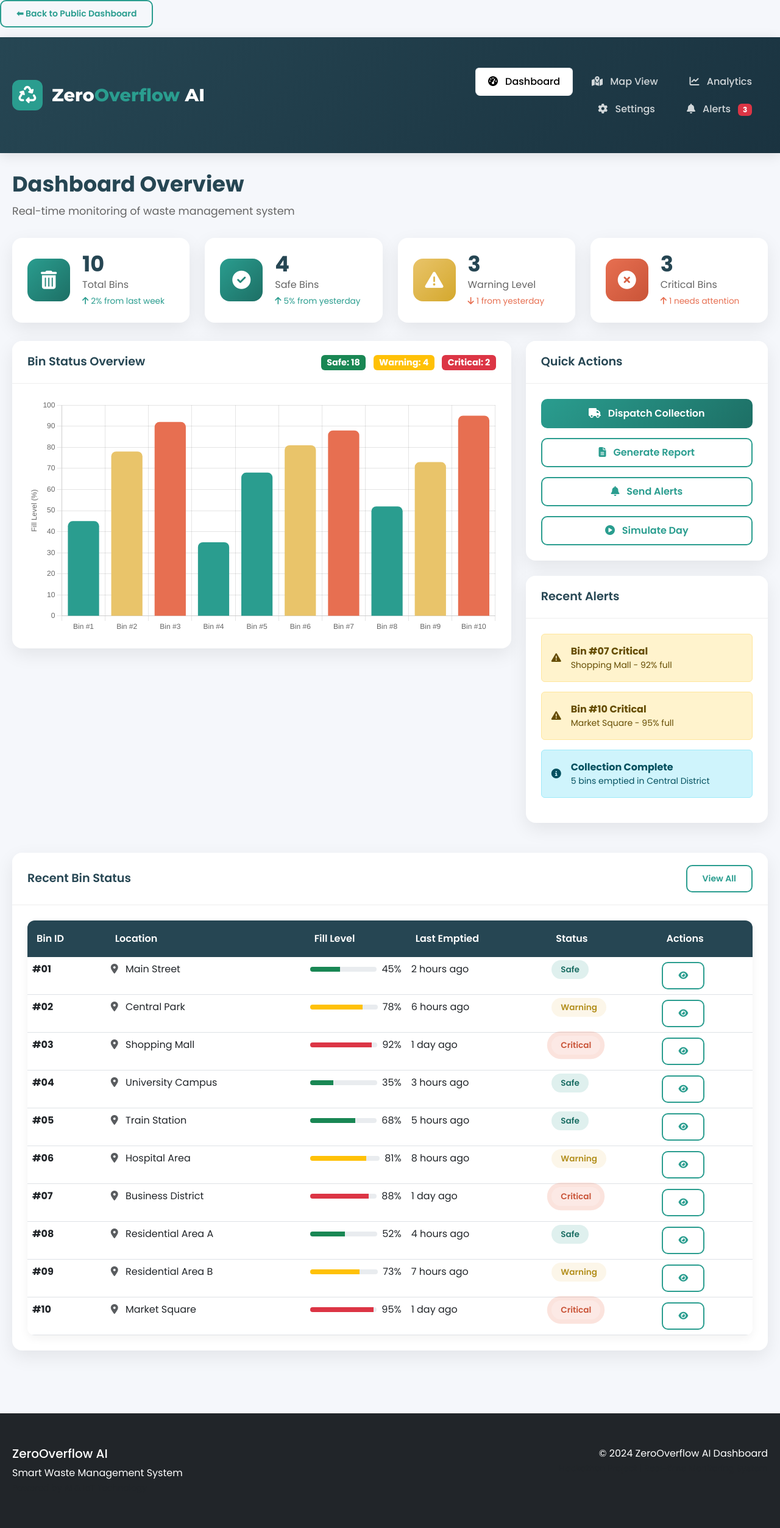
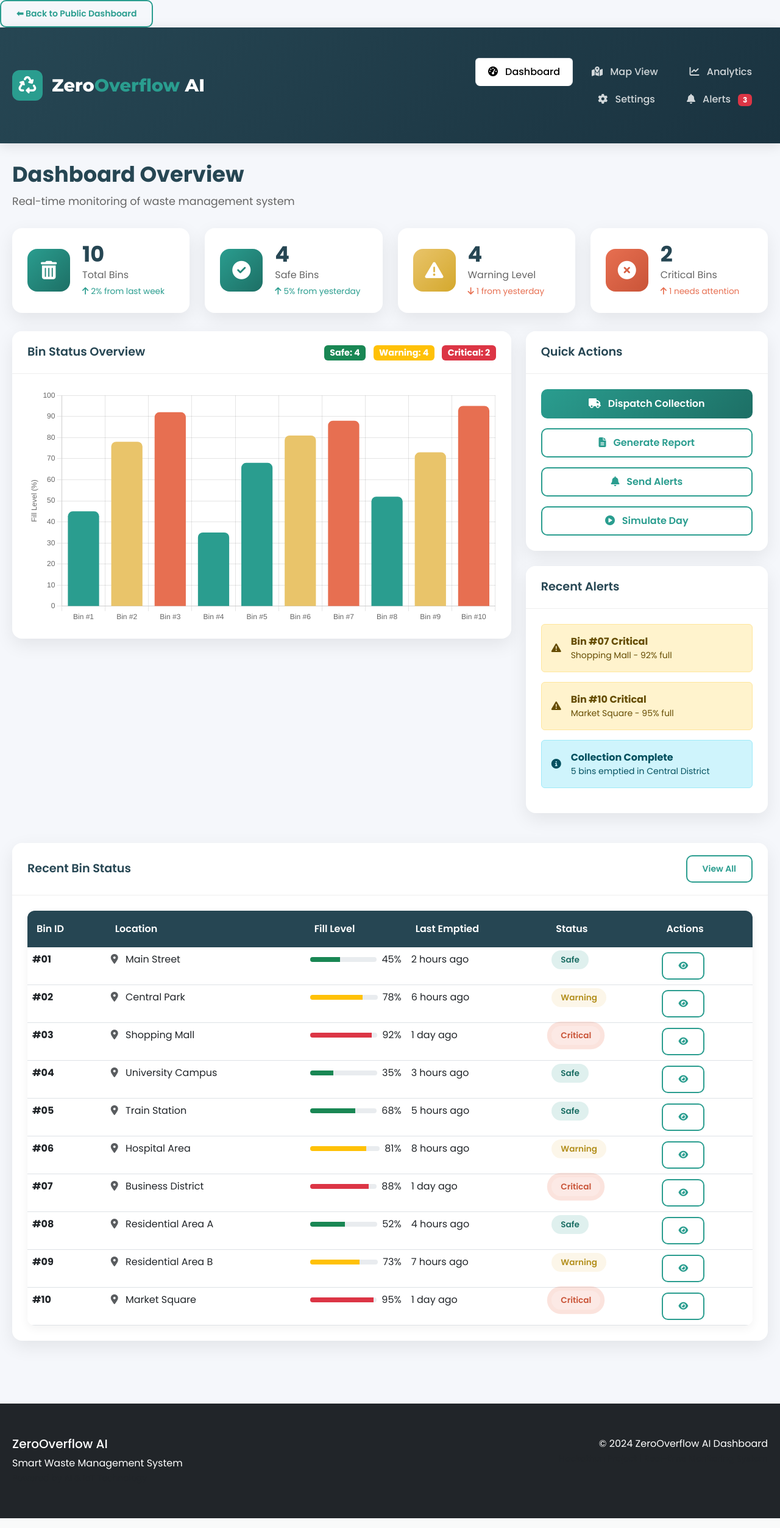
Before and after one commit to ruchitajoshi0809-rgb/zerooverflow, a Django app: page / in a window 1280 px wide. Shown: the whole page at 61% size. Run offline with Django 5.2, Linux system fonts and the light colour scheme; data that the repository does not hold is empty.

Commit message:
Updated AI logic and dashboard UI

```diff
--- a/home/ai_model.py
+++ b/home/ai_model.py
@@ -1,4 +1,6 @@
 def predict_overflow(fill_level, hours_since_last_collection):
-    if fill_level >= 80 and hours_since_last_collection >= 6:
+    DAYS_20_IN_HOURS =  20 * 24
+
+    if fill_level >= 80 and hours_since_last_collection >= DAYS_20_IN_HOURS:
         return True
     return False
--- a/home/models.py
+++ b/home/models.py
@@ -1,5 +1,4 @@
-# home/models.py - COMPLETE CORRECT VERSION
-from django.db import models  # ← THIS LINE IS MISSING!
+from django.db import models
 from django.utils import timezone
 
 class GarbageBin(models.Model):
--- a/home/templates/home/dashboard.html
+++ b/home/templates/home/dashboard.html
@@ -468,9 +468,10 @@
     </style>
 </head>
 <body>
-    <a href="/" class="btn btn-sm btn-outline-primary mb-3">
-    ⬅ Back to Public Dashboard
-</a>
+    <a href="/" class="btn btn-sm btn-outline-primary">
+        ⬅ Back to Public Dashboard
+    </a>
+
     <!-- Header with Navigation -->
     <header class="dashboard-header">
         <div class="dashboard-container">
@@ -549,7 +550,7 @@
                             <i class="fas fa-check-circle"></i>
                         </div>
                         <div class="stat-info">
-                            <div class="stat-value" id="safe-bins">18</div>
+                            <div class="stat-value" id="safe-bins">4</div>
                             <div class="stat-label">Safe Bins</div>
                             <div class="stat-change positive">
                                 <i class="fas fa-arrow-up me-1"></i> 5% from yesterday
@@ -591,7 +592,7 @@
                             <div class="card-header d-flex justify-content-between align-items-center">
                                 <span>Bin Status Overview</span>
                                 <div>
-                                    <span class="badge bg-success me-2">Safe: 18</span>
+                                    <span class="badge bg-success me-2">Safe: 4</span>
                                     <span class="badge bg-warning me-2">Warning: 4</span>
                                     <span class="badge bg-danger">Critical: 2</span>
                                 </div>
@@ -770,7 +771,6 @@
                                     </tr>
                                 </thead>
                                 <tbody>
-                                    <!-- Data will be populated by JavaScript -->
                                 </tbody>
                             </table>
                         </div>
@@ -1141,7 +1141,7 @@
                     <small class="text-muted">Powered by AI & IoT Technology</small>
                 </div>
                 <div class="col-md-6 text-md-end">
-                    <p class="mb-0">© 2024 ZeroOverflow AI Dashboard</p>
+                    <p class="mb-0"> &copy;  2024 ZeroOverflow AI Dashboard</p>
                     <small class="text-muted">Hackathon Project | Real-time Monitoring System</small>
                 </div>
             </div>
@@ -1199,9 +1199,9 @@
             const criticalBins = binData.filter(bin => bin.status === "critical").length;
 
             document.getElementById('total-bins').textContent = totalBins;
-            document.getElementById('safe-bins').textContent = safeBins;
-            document.getElementById('warning-bins').textContent = warningBins;
-            document.getElementById('danger-bins').textContent = criticalBins;
+            //document.getElementById('safe-bins').textContent = safeBins;
+            //document.getElementById('warning-bins').textContent = warningBins;
+            //document.getElementById('danger-bins').textContent = criticalBins;
         }
 
         function renderBinTable() {
--- a/home/views.py
+++ b/home/views.py
@@ -1,38 +1,47 @@
 from django.shortcuts import render, redirect
 from django.http import JsonResponse
 from django.utils import timezone
-from .models import GarbageBin, Complaint  # Add Complaint import
+from .models import GarbageBin, Complaint
 from .ai_model import predict_overflow
 from datetime import datetime
 import json
 
+
 def dashboard(request):
     bins = GarbageBin.objects.all()
 
+    # Calculate overflow risk for each bin
     for bin in bins:
-        hours = (datetime.now() - bin.last_collected.replace(tzinfo=None)).seconds / 3600
+        hours = (timezone.now() - bin.last_emptied).total_seconds() / 3600
         bin.overflow_risk = predict_overflow(bin.fill_level, hours)
         bin.save()
 
-    # Get recent complaints for dashboard
+    # Dashboard counts
+    total_count = bins.count()
+    safe_count = bins.filter(status='safe').count()
+    warning_count = bins.filter(status='warning').count()
+    critical_count = bins.filter(status='critical').count()
+
     recent_complaints = Complaint.objects.all().order_by('-created_at')[:5]
 
     return render(request, 'home/dashboard.html', {
         'bins': bins,
-        'recent_complaints': recent_complaints
+        'recent_complaints': recent_complaints,
+        'total_count': total_count,
+        'safe_count': safe_count,
+        'warning_count': warning_count,
+        'critical_count': critical_count,
     })
 
-# Make sure this function is properly indented (4 spaces)
+
 def complaint(request):
     if request.method == 'POST':
-        # Handle form submission
         complaint_type = request.POST.get('complaint_type')
         location = request.POST.get('location')
         description = request.POST.get('description')
         reported_by = request.POST.get('name', 'Anonymous')
         contact_info = request.POST.get('contact', '')
 
-        # Create complaint
         complaint = Complaint.objects.create(
             complaint_type=complaint_type,
             location=location,
@@ -42,17 +51,14 @@ def complaint(request):
             status='pending'
         )
 
-        # You could also create a notification for government here
-        # For now, we'll just redirect with success message
         return render(request, 'home/complaint.html', {
             'success': True,
             'complaint_id': complaint.id
         })
 
-    # GET request - show form
     return render(request, 'home/complaint.html')
 
-# NEW: API endpoint for AJAX complaint submission
+
 def submit_complaint_api(request):
     if request.method == 'POST':
         try:
@@ -68,9 +74,6 @@ def submit_complaint_api(request):
                 gov_notified=False
             )
 
-            # Create government notification (simplified)
-            # In real app, this would create Notification objects
-
             return JsonResponse({
                 'success': True,
                 'complaint_id': complaint.id,
@@ -84,10 +87,11 @@ def submit_complaint_api(request):
 
     return JsonResponse({'error': 'Invalid method'}, status=405)
 
-# NEW: Get complaints for dashboard (AJAX)
+
 def get_recent_complaints(request):
     complaints = Complaint.objects.all().order_by('-created_at')[:10]
     data = []
+
     for complaint in complaints:
         data.append({
             'id': complaint.id,
@@ -99,22 +103,20 @@ def get_recent_complaints(request):
             'created_at': complaint.created_at.strftime('%Y-%m-%d %H:%M'),
             'status_class': 'badge-warning' if complaint.status == 'pending' else 'badge-success'
         })
+
     return JsonResponse({'complaints': data})
 
-# NEW: Get government alerts (for gov dashboard)
+
 def get_gov_alerts(request):
-    # Get recent complaints that haven't been notified
     recent_complaints = Complaint.objects.filter(
         gov_notified=False,
         status='pending'
     ).order_by('-created_at')
 
-    # Get bins with overflow risk
     critical_bins = GarbageBin.objects.filter(overflow_risk=True)
 
     alerts = []
 
-    # Add complaint alerts
     for complaint in recent_complaints:
         alerts.append({
             'type': 'complaint',
@@ -125,17 +127,15 @@ def get_gov_alerts(request):
             'timestamp': complaint.created_at.isoformat(),
             'priority': 'high'
         })
-        # Mark as notified
         complaint.gov_notified = True
         complaint.save()
 
-    # Add bin alerts
     for bin in critical_bins:
         alerts.append({
             'type': 'bin_overflow',
             'title': f'🚨 Bin Overflow Risk: {bin.location}',
             'message': f'Fill level: {bin.fill_level}%',
-            'details': f'Last collected: {bin.last_collected.strftime("%Y-%m-%d %H:%M")}',
+            'details': f'Last collected: {bin.last_emptied.strftime("%Y-%m-%d %H:%M")}',
             'bin_id': bin.id,
             'timestamp': timezone.now().isoformat(),
             'priority': 'critical'
```
